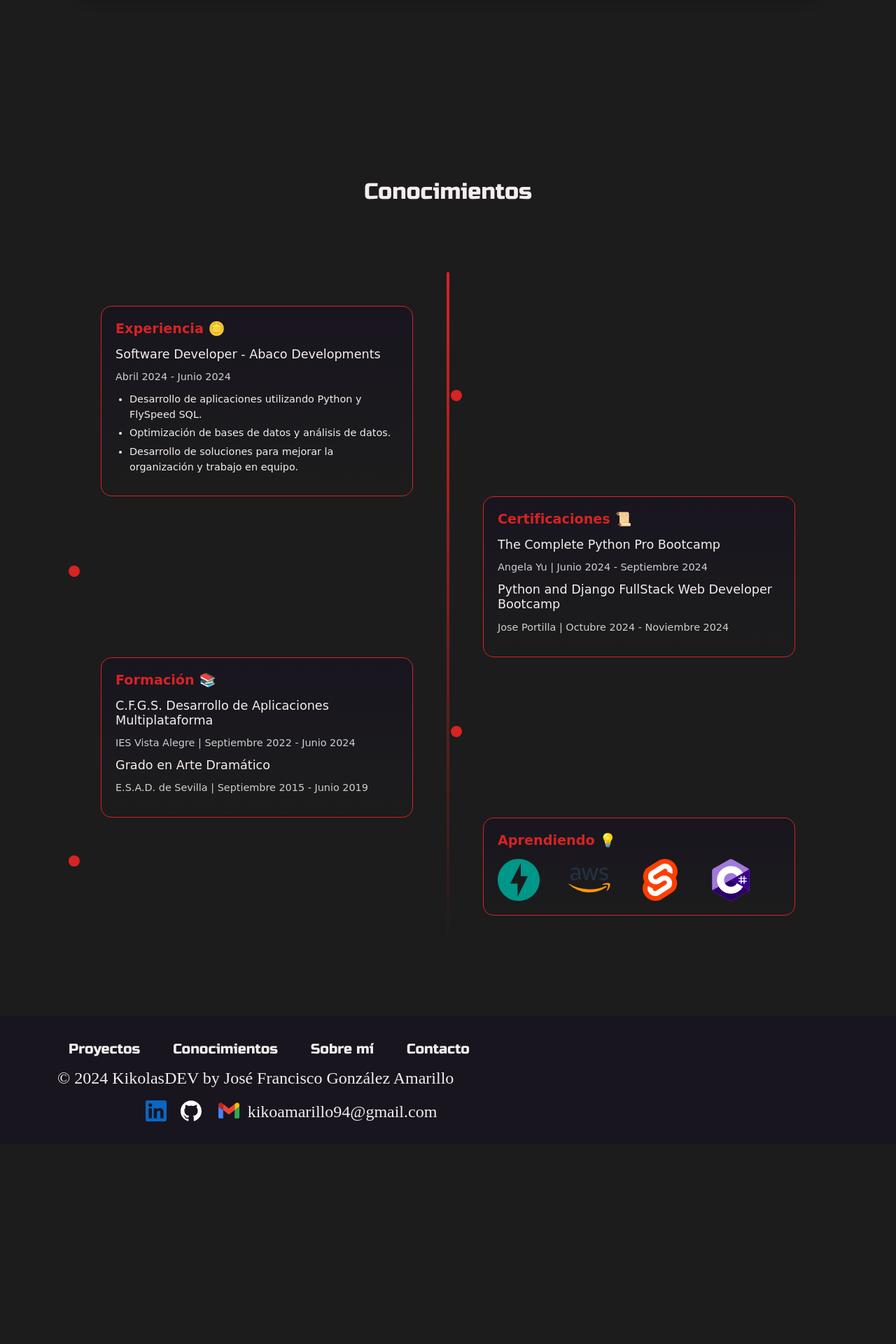
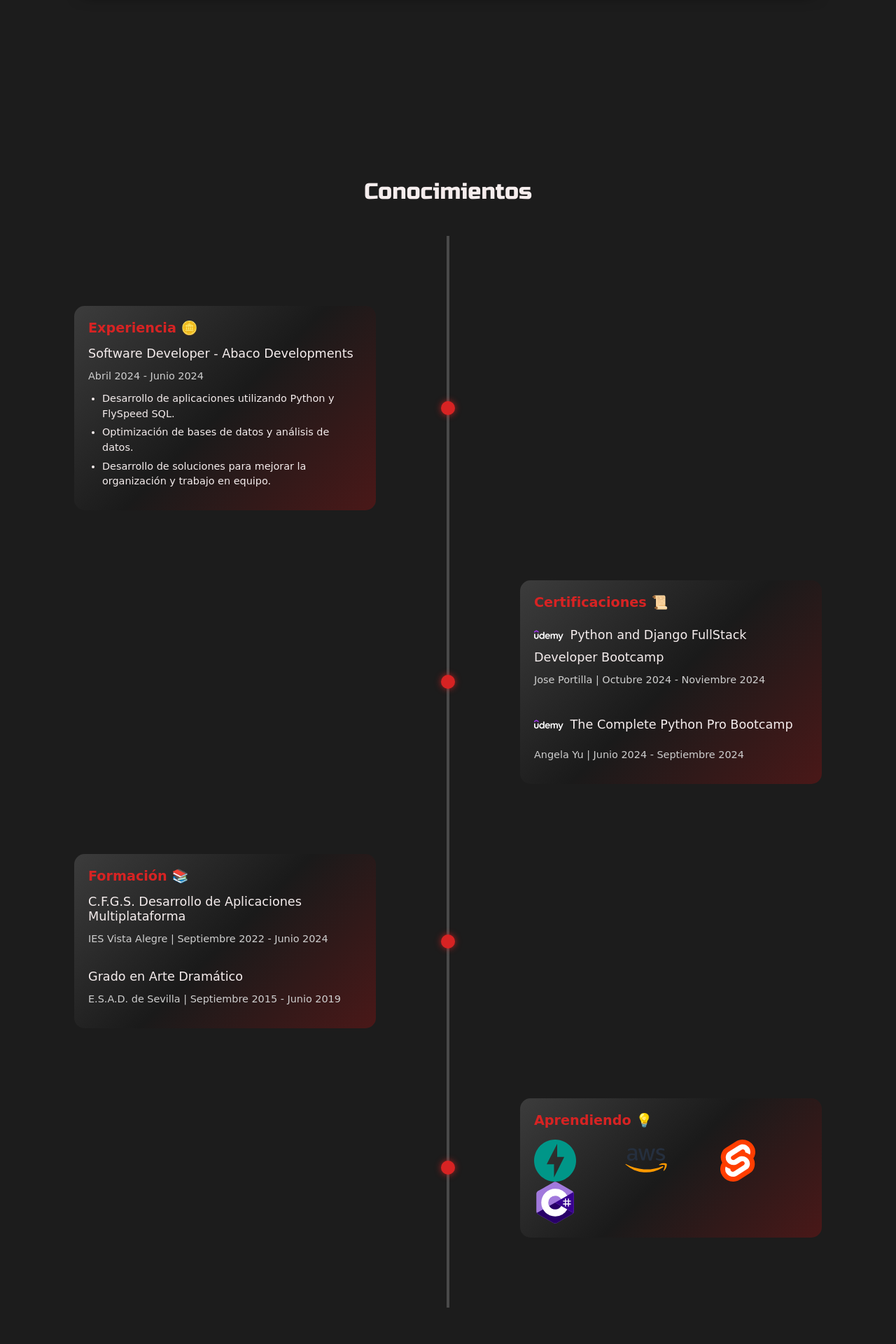
Before and after one commit to KikolasDEV/old_Portafolio, a Django app: page / in a window 1280 px wide. Shown: the part 2173-4093 px from the top of the page at 70% size. Before the commit the page ends 3775 px from the top, so only its background shows below. Run offline with Django 5.2, Linux system fonts and the light colour scheme; some libraries are stand-ins or nearby versions; some web fonts are replaced.

Commit message:
Presentación & Conocimientos checked

```diff
--- a/myportfolio/static/css/style.css
+++ b/myportfolio/static/css/style.css
@@ -534,41 +531,44 @@ footer .nav-link:hover {
 
 /* -------- Sección CONOCIMIENTOS -------- */
 /* ---- Timeline ---- */
-#conocimientos-timeline {
+.timeline {
     position: relative;
-    background: linear-gradient(to bottom, #1c1c1c, transparent 95%);
-    color: #F5EDED;
-    padding: 60px 0;
+    display: flex;
+    flex-direction: column;
+    justify-content: center;
+    align-items: center;
+    width: 100%;
+    height: 100%;
 }
 
 .timeline-line {
     position: absolute;
-    top: 0;
-    left: 50%;
     width: 4px;
-    height: 100%;
-    background: linear-gradient(to bottom, #D72323, transparent);
+    height: calc(100% + 200px);
+    background: #4A4A4A;
     z-index: 1;
-    transform: translateX(-50%);
+}
+
+.row.g-4 {
+    margin-bottom: 100px;
 }
 
 .timeline-circle {
-    width: 16px;
-    height: 16px;
+    position: relative;
+    width: 20px;
+    height: 20px;
     background-color: #D72323;
     border-radius: 50%;
     z-index: 2;
-    position: absolute;
-    transform: translate(-50%, -50%);
+    box-shadow: 0 0 10px rgba(215, 35, 35, 0.8);
 }
 
 /* ---- Cards ----  */
 .knowledge-card {
-    background: linear-gradient(to bottom, #18151f, #1c1c1c);
+    background: linear-gradient(135deg, #3C3C3C, #1A1A1A, #4A1818);
     font-family: "Baloo 2", cursive;
     font-size: 1.5em;
     border-radius: 15px;
-    border: 1px solid #D72323;
     padding: 20px;
     transition: transform 0.3s, box-shadow 0.3s;
     width: 100%;
@@ -577,17 +577,10 @@ footer .nav-link:hover {
 }
 
 .knowledge-card:hover {
-    transform: translateY(-5px);
+    transform: translateY(-10px);
     box-shadow: 0 6px 25px rgba(215, 35, 35, 0.5);
 }
 
-/* Separación entre la línea y las cards */
-.col-md-6.d-flex.justify-content-end,
-.col-md-6.d-flex.justify-content-start {
-    padding: 0 50px; /* Separación de 50px respecto a la línea */
-}
-
-/* General */
 .knowledge-card h3 {
     font-size: 1.2rem;
     font-weight: bold;
@@ -623,6 +616,12 @@ footer .nav-link:hover {
     color: #F5EDED;
 }
 
+.icon-ud {
+    width: 42px;
+    height: 42px;
+    margin-right: 4px;
+}
+
 /* ---------------------- CONTACT.HTML ---------------------- */
 .contact-descripcion {
     font-size: 1.75rem;
--- a/myportfolio/templates/projects/base.html
+++ b/myportfolio/templates/projects/base.html
@@ -45,7 +45,7 @@
     </div>
 </nav>
 
-    <div class="container flex-grow-1 markazi-text">
+    <div class="container flex-grow-1">
         {% block body_block %}
 
         {% endblock %}
--- a/myportfolio/templates/projects/index.html
+++ b/myportfolio/templates/projects/index.html
@@ -47,7 +47,7 @@
                              <span></span>
                              <span></span>
                              <span></span>
-                           Disponible para trabajar
+                             Disponible para trabajar
                         </button>
                     </div>
                 </div>
@@ -174,11 +174,10 @@
     <section id="conocimientos-timeline" class="py-5 mt-5 pt-5">
         <h2 class="h2 text-center russo-one-regular py-5 mt-5 mb-5">Conocimientos</h2>
         <div class="container position-relative py-5">
-            <!-- Línea central -->
-            <div class="timeline-line"></div>
+
             <!-- Card 1 -->
             <div class="row g-4">
-                <div class="col-md-6 d-flex justify-content-end">
+                <div class="col-md-5 d-flex justify-content-end">
                     <div class="knowledge-card">
                         <h3>Experiencia 🪙</h3>
                         <h4>Software Developer - Abaco Developments</h4>
@@ -190,46 +189,72 @@
                         </ul>
                     </div>
                 </div>
-                <div class="col-md-6 position-relative d-flex align-items-center">
-                    <div class="timeline-circle"></div>
+                <div class="col-md-2 d-flex align-items-center">
+                    <div class="timeline">
+                        <div class="timeline-line"></div>
+                        <div class="timeline-circle"></div>
+                    </div>
                 </div>
+                <div class="col-md-5"></div>
             </div>
+
             <!-- Card 2 -->
             <div class="row g-4">
-                <div class="col-md-6 position-relative d-flex align-items-center">
-                    <div class="timeline-circle"></div>
+                <div class="col-md-5"></div>
+                <div class="col-md-2 d-flex align-items-center">
+                    <div class="timeline">
+                        <div class="timeline-line"></div>
+                        <div class="timeline-circle"></div>
+                    </div>
                 </div>
-                <div class="col-md-6 d-flex justify-content-start">
+                <div class="col-md-5 d-flex justify-content-start">
                     <div class="knowledge-card">
                         <h3>Certificaciones 📜</h3>
-                        <h4>The Complete Python Pro Bootcamp</h4>
+                        <h4>
+                            <img src="{% static 'images/tecnologias/udemy.svg' %}" alt="udemy" class="icon-ud">
+                            Python and Django FullStack Developer Bootcamp
+                        </h4>
+                        <p>Jose Portilla | Octubre 2024 - Noviembre 2024</p>
+
+                        <h4 class="mt-4 pt-2">
+                            <img src="{% static 'images/tecnologias/udemy.svg' %}" alt="udemy" class="icon-ud">
+                            The Complete Python Pro Bootcamp
+                        </h4>
                         <p>Angela Yu | Junio 2024 - Septiembre 2024</p>
-                        <h4>Python and Django FullStack Web Developer Bootcamp</h4>
-                        <p>Jose Portilla | Octubre 2024 - Noviembre 2024</p>
                     </div>
                 </div>
             </div>
+
             <!-- Card 3 -->
             <div class="row g-4">
-                <div class="col-md-6 d-flex justify-content-end">
+                <div class="col-md-5 d-flex justify-content-end">
                     <div class="knowledge-card">
                         <h3>Formación 📚</h3>
                         <h4>C.F.G.S. Desarrollo de Aplicaciones Multiplataforma</h4>
                         <p>IES Vista Alegre | Septiembre 2022 - Junio 2024</p>
-                        <h4>Grado en Arte Dramático</h4>
+                        <h4 class="mt-4 pt-2">Grado en Arte Dramático</h4>
                         <p>E.S.A.D. de Sevilla | Septiembre 2015 - Junio 2019</p>
                     </div>
                 </div>
-                <div class="col-md-6 position-relative d-flex align-items-center">
-                    <div class="timeline-circle"></div>
+                <div class="col-md-2 d-flex align-items-center">
+                    <div class="timeline">
+                        <div class="timeline-line"></div>
+                        <div class="timeline-circle"></div>
+                    </div>
                 </div>
+                <div class="col-md-5"></div>
             </div>
+
             <!-- Card 4 -->
             <div class="row g-4">
-                <div class="col-md-6 position-relative d-flex align-items-center">
-                    <div class="timeline-circle"></div>
+                <div class="col-md-5"></div>
+                <div class="col-md-2 d-flex align-items-center">
+                    <div class="timeline">
+                        <div class="timeline-line"></div>
+                        <div class="timeline-circle"></div>
+                    </div>
                 </div>
-                <div class="col-md-6 d-flex justify-content-start">
+                <div class="col-md-5 d-flex justify-content-start">
                     <div class="knowledge-card">
                         <h3>Aprendiendo 💡</h3>
                         <div class="tech-grid">
@@ -244,7 +269,6 @@
         </div>
     </section>
 
-
 </div>
 
 {% endblock %}
```
Also changed, not shown: other parts of myportfolio/static/css/style.css (+26 -29 lines), myportfolio/static/images/Kiko_Sobre_Mi.jpg (added), myportfolio/static/images/rayasneon.jpg (deleted), myportfolio/static/images/rayasneon2.jpg (deleted), myportfolio/static/images/tecnologias/udemy.svg (added).
